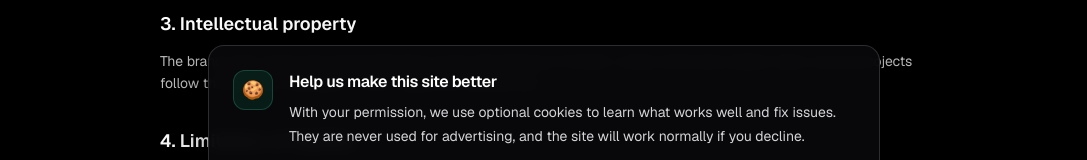
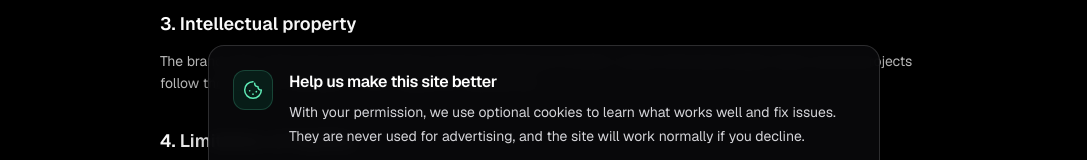
Before and after one commit to K1w1b1t/kiwibit_web, a Next.js app: page /en/terms-of-use in a window 1280 px wide. Shown: the part 534-694 px from the top of the page, without its empty margins (96-1183 px from the left). Built offline with nearby package versions, Linux system fonts and the light colour scheme; no server answers.

Commit message:
style(cookies): replace emoji with svg icon

```diff
--- a/src/features/analytics/consent-control.tsx
+++ b/src/features/analytics/consent-control.tsx
@@ -38,7 +38,24 @@ export function AnalyticsConsentControl({ dict, cookiePolicyHref }: AnalyticsCon
               aria-hidden="true"
               className="flex size-10 shrink-0 items-center justify-center rounded-xl border border-emerald-300/20 bg-emerald-400/10 text-lg"
             >
-              🍪
+              <svg
+                aria-hidden="true"
+                fill="none"
+                viewBox="0 0 24 24"
+                className="size-5 text-emerald-300"
+                xmlns="http://www.w3.org/2000/svg"
+              >
+                <path
+                  d="M12 2a10 10 0 1 0 10 10 4 4 0 0 1-4-4 4 4 0 0 1-4-4"
+                  stroke="currentColor"
+                  strokeLinecap="round"
+                  strokeLinejoin="round"
+                  strokeWidth="1.8"
+                />
+                <circle cx="8" cy="13" r="1" fill="currentColor" />
+                <circle cx="12" cy="17" r="1" fill="currentColor" />
+                <circle cx="16" cy="14" r="1" fill="currentColor" />
+              </svg>
             </div>
             <div className="min-w-0">
               <strong
```
